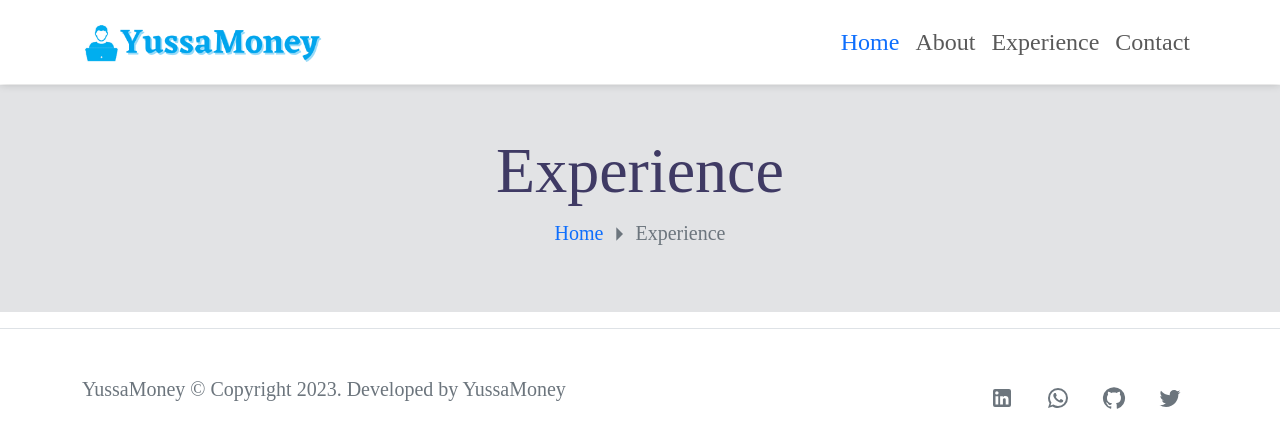
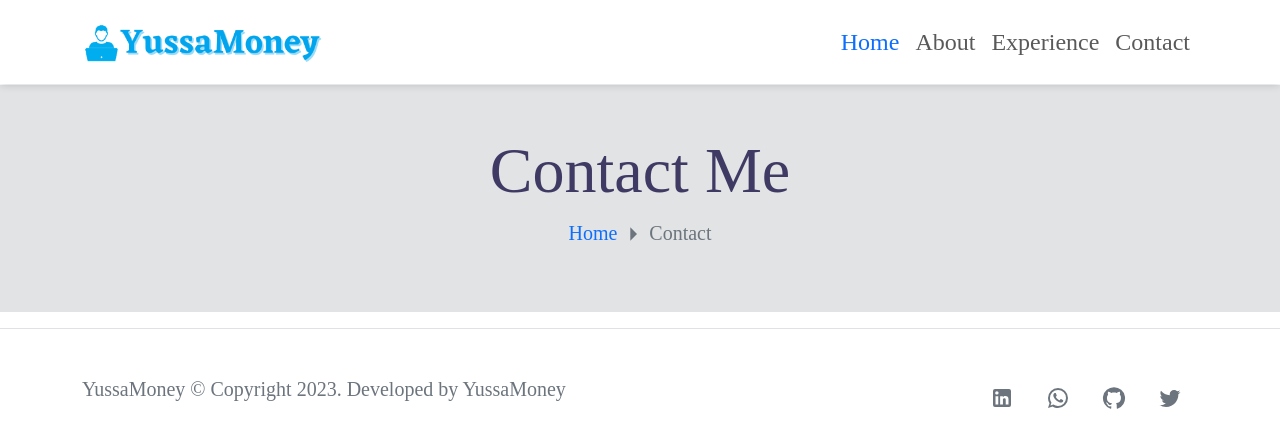
Before and after one commit to YussaMoney/Yussa-Portfolio, a React (Create React App) app: page /contact in a window 1280 px wide. Shown: the top 448 px of the page. Built offline with nearby package versions, Linux system fonts and the light colour scheme.

Commit message:
Modified: Contact component(or page); - Rewrite some text/code

```diff
--- a/src/Contact.js
+++ b/src/Contact.js
@@ -1,13 +1,12 @@
 import React from 'react';
 import ArrowRightIcon from "@mui/icons-material/ArrowRight";
-
 
 export default function Contact() {
   return (
     <div className='contact margin-top'>
       <section className="text-center mb-3 bg-secondary-subtle">
         <div className="container py-5">
-          <h1 className="heading">Experience</h1>
+          <h1 className="heading">Contact Me</h1>
           <div className="d-flex justify-content-center">
             <a
               className="text-decoration-none active text-primary fs-5"
@@ -16,7 +15,7 @@ export default function Contact() {
               Home
             </a>
             <ArrowRightIcon className="text-secondary fs-2" />
-            <p className="text-secondary fs-5"> Experience</p>
+            <p className="text-secondary fs-5"> Contact</p>
           </div>
         </div>
       </section>
```
